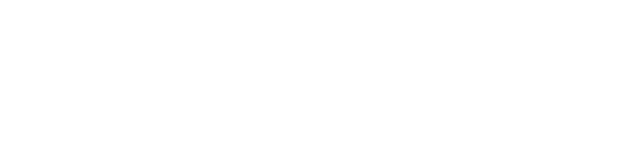
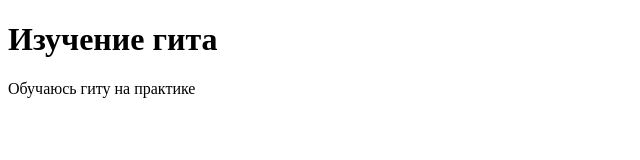
Before and after one commit to ChiefCreator/Git-practice, a plain HTML site: page index.html in a window 1280 px wide. Shown: the whole page, without its empty margins (0-640 px from the left). Drawn offline with Linux system fonts and the light colour scheme.

Commit message:
Создание заголовков

```diff
--- a/index.html
+++ b/index.html
@@ -8,5 +8,6 @@
     <title>Git</title>
 </head>
 <body>
-
+    <h1 class="title">Изучение гита</h1>
+    <p class="text">Обучаюсь гиту на практике</p>
 </body>
```
